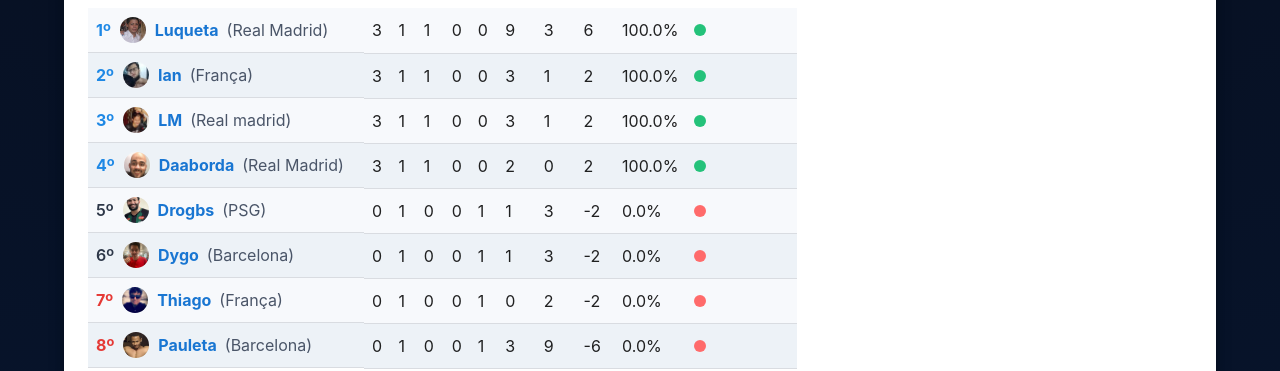
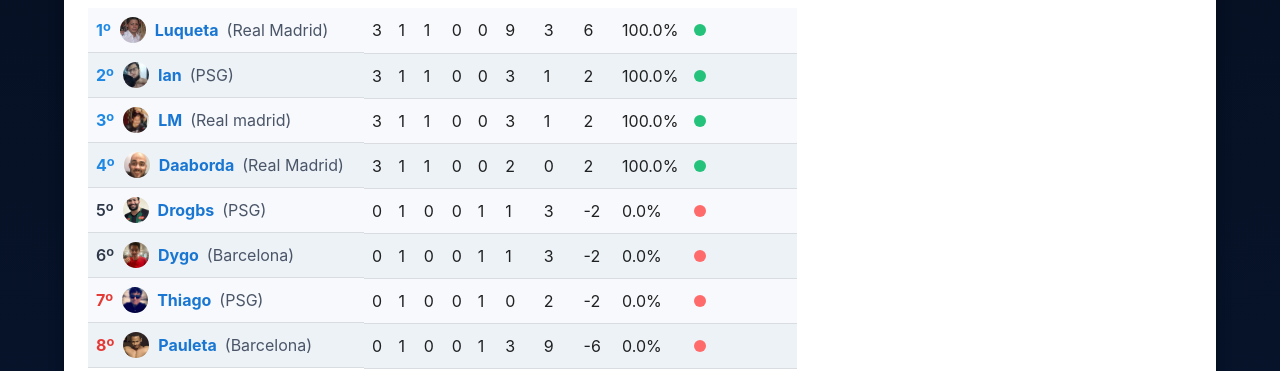
Before and after one commit to Lucasds98/eafc-portal-motores, a React (Vite) app: page / in a window 1280 px wide. Shown: the part 173-544 px from the top of the page. Built offline with nearby package versions, Linux system fonts and the light colour scheme; the HTML template or start-up script is replaced by a standard one.

Commit message:
ajuste realizado

```diff
--- a/src/data/players.js
+++ b/src/data/players.js
@@ -11,7 +11,7 @@ export const players = [
   {
     id: 2,
     nome: 'Thiago',
-    time: 'França',
+    time: 'PSG',
     icone: 'thiago.png',
     frase: 'Th 10',
     bio: 'Famoso 10, nunca ta bom para o cara',
@@ -29,7 +29,7 @@ export const players = [
   {
     id: 4,
     nome: 'Ian',
-    time: 'França',
+    time: 'PSG',
     icone: 'ian.png',
     frase: 'Ianbélé 9',
     bio: 'Melhor atacante guarapuavano que existe, se fizesse o tanto de gol que perde era o novo ronaldo',
```
